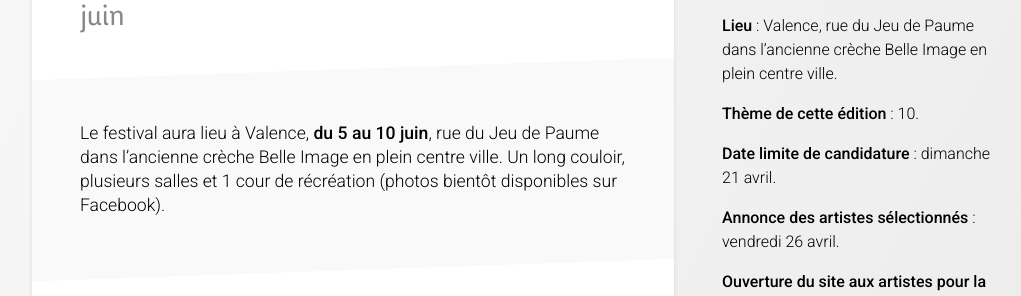
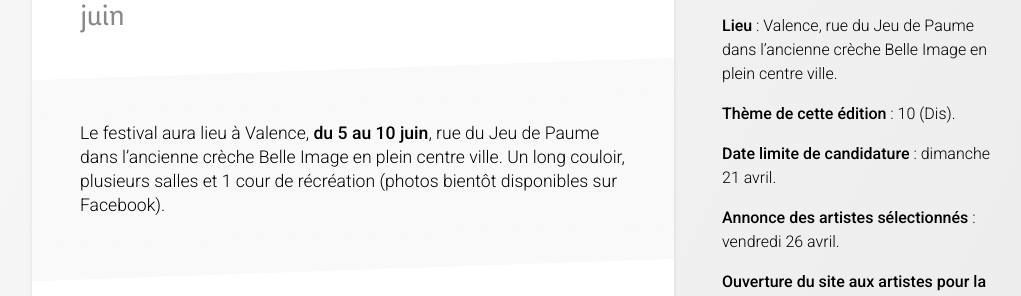
Before and after one commit to jmvallet/les-itinerrances-des-poissons-rouges.fr, a Jekyll site: the page built from _festival/2019/appel-a-projet/index.html, in a window 1280 px wide and 900 px high, scrolled down 431 px. Shown: the part 156-452 px from the top of the window, without its empty margins (128-1149 px from the left). Built offline with Jekyll 4.4.1, drawn with Linux system fonts in a browser that asks for light colours.

Commit message:
Appel à projet 2019 (ajustements)

```diff
--- a/_festival/2019/appel-a-projet/index.html
+++ b/_festival/2019/appel-a-projet/index.html
@@ -2,14 +2,13 @@
 layout: default
 title: Appel à projet 2019 - Les itinerrances des poissons rouges
 name: Appel à projet 2019
-description:  Nous vous invitons à prendre part à la 10ème édition du festival du 5 au 9 juin 2018, le thème du festival cette année est « interstice ».
+description:  Nous vous invitons à prendre part à la 10ème édition du festival du 5 au 9 juin 2019, le thème du festival cette année est « Dis ».
 social_image: img/social.jpg
 ---
 
 <div class="breadcrumb">
   <a href="/festival">Festival</a> / 2019 / <em>{{ page.name }}</em>
 </div>
-
 
 <div class="article">
   <div class="article__card">
@@ -92,7 +91,6 @@
     </p>
   </div>
 
-
   <div class="article__sidebar">
     <h3>Informations clés</h3>
     <p>
@@ -102,7 +100,7 @@
       <strong>Lieu</strong> : Valence, rue du Jeu de Paume dans l’ancienne crèche Belle Image en plein centre ville.
     </p>
     <p>
-      <strong>Thème de cette édition</strong> : 10.
+      <strong>Thème de cette édition</strong> : 10 (Dis).
     </p>
     <p>
       <strong>Date limite de candidature</strong> : dimanche 21 avril.
```
